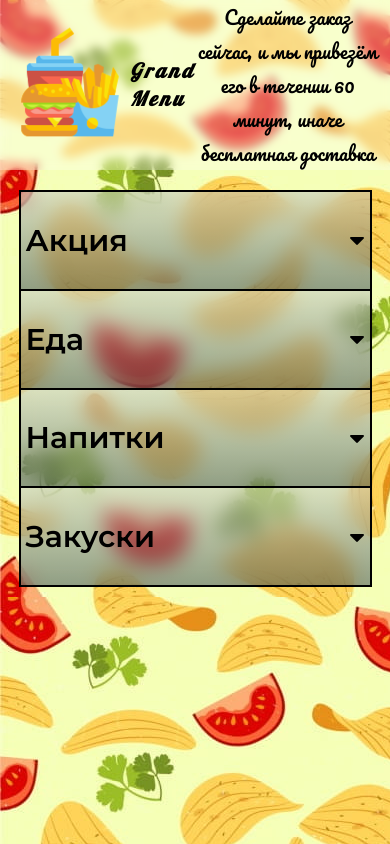
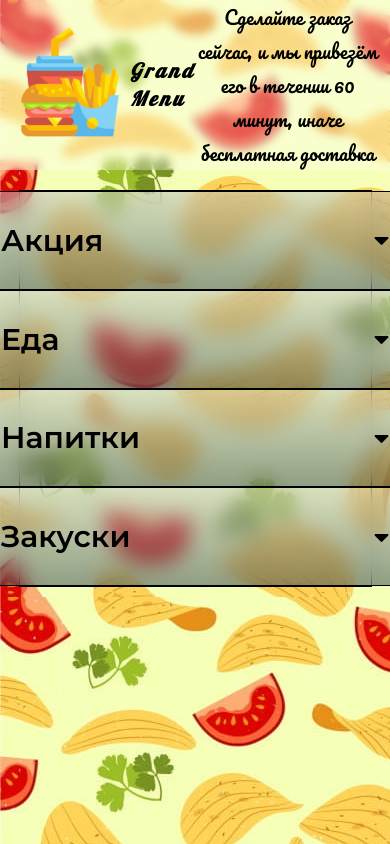
Before and after one commit to ardryzhov/grand-menu, a React (Create React App) app: page / in a window 390 px wide. Built offline with nearby package versions, Linux system fonts and the light colour scheme.

Commit message:
fix bugs, add a responsive to accordion item

```diff
--- a/src/App.scss
+++ b/src/App.scss
@@ -7,6 +7,11 @@
 	flex-direction: row;
 	flex-wrap: wrap;
 	align-items: center;
-	justify-content: space-evenly;
+}
 
+@media screen and (max-width: 770px) {
+	#main {
+		margin: 20px auto;
+		justify-content: center;
+	}
 }
--- a/src/Component/Accordion/Accordion.jsx
+++ b/src/Component/Accordion/Accordion.jsx
@@ -40,6 +40,7 @@ const Accordion = ({accordionTickers, order, setOrder, addToOrder}) => {
 					? 'item-content show'
 					: 'item-content'}>
 						<AccordionItem
+						ticker={value.ticker}
 						obj={obj}
 						order={order}
 						setOrder={setOrder}
--- a/src/Component/AccordionItem/AccordionItem.jsx
+++ b/src/Component/AccordionItem/AccordionItem.jsx
@@ -4,7 +4,7 @@ import './_accordionItem.scss';
 
 import products from '../../assets/data/data';
 
-const AccordionItem = ({obj, addToOrder}) => {
+const AccordionItem = ({obj, addToOrder, ticker}) => {
 	const itemRef = useRef();
 
 	const mouseEnter = (e) => {
@@ -25,42 +25,68 @@ const AccordionItem = ({obj, addToOrder}) => {
 		}
 	}
 
+	const accordionItem = obj.map((value, idx) => {
+		let itemToOrder = null;
 
-	const accordItem = obj.map(item => {
-		console.log(item)
-	})
+		const x = Object.keys(products).map(val => {
+			if (products[val].title === value.title) {
+				itemToOrder = val;
+			}
+		});
 
-
-	const accordionItem = obj.map(item => {
-
-		const items = Object.keys(products).map(value => {
-
-			if (products[value].ticker === item.ticker) {
-				return (
-					<div className="accordion-item" ref={itemRef} onMouseEnter={(e) => mouseEnter(e)} onMouseLeave={(e) => mouseLeave(e)} key={value} >
+		return (
+			<div className="accordion-item" ref={itemRef} onMouseEnter={(e) => mouseEnter(e)} onMouseLeave={(e) => mouseLeave(e)} key={idx} >
 							<div className="accordion-img">
-								<img src={Object.values(products[value].img)[0]} alt={products[value].title} className='image'/>
+								<img src={Object.values(value.img)[0]} alt={value.title} className='image'/>
 									<div className="item-details">
-										{products[value].details}
+										{value.details}
 									</div>
 							</div>
 							<div className="item-info">
 								<div className="item-name">
-									<h3>{products[value].title}</h3>
+									<h3>{value.title}</h3>
 								</div>
 								<div className="item-bottom">
-								<div className="item-price">{products[value].price} ₽</div>
-									<button className="accordion-btn" onClick={() => addToOrder(value)}>
+								<div className="item-price">{value.price} ₽</div>
+									<button className="accordion-btn" onClick={() => addToOrder(itemToOrder)}>
 										<i className="fas fa-cart-plus"></i>
 										<span>В корзину</span></button>
 								</div>
 							</div>
 					</div>
-				)
-			}
-		})
-		return items
+		)
 	})
+
+
+	// const accordionItem = obj.map(item => {
+
+	// 	const items = Object.keys(products).map(value => {
+	// 		if (products[value].ticker === item.ticker) {
+	// 			return (
+	// 				<div className="accordion-item" ref={itemRef} onMouseEnter={(e) => mouseEnter(e)} onMouseLeave={(e) => mouseLeave(e)} key={value} >
+	// 						<div className="accordion-img">
+	// 							<img src={Object.values(products[value].img)[0]} alt={products[value].title} className='image'/>
+	// 								<div className="item-details">
+	// 									{products[value].details}
+	// 								</div>
+	// 						</div>
+	// 						<div className="item-info">
+	// 							<div className="item-name">
+	// 								<h3>{products[value].title}</h3>
+	// 							</div>
+	// 							<div className="item-bottom">
+	// 							<div className="item-price">{products[value].price} ₽</div>
+	// 								<button className="accordion-btn" onClick={() => addToOrder(value)}>
+	// 									<i className="fas fa-cart-plus"></i>
+	// 									<span>В корзину</span></button>
+	// 							</div>
+	// 						</div>
+	// 				</div>
+	// 			)
+	// 		}
+	// 	})
+	// 	return items
+	// })
 
 	return (
 		<div className="accordion-item-wrapper">
--- a/src/Component/AccordionItem/_accordionItem.scss
+++ b/src/Component/AccordionItem/_accordionItem.scss
@@ -3,7 +3,8 @@
 .accordion-item-wrapper {
 	display: flex;
 	flex-wrap: wrap;
-	width: 100%;
+	justify-content: center;
+	width: 750px;
 	.accordion-item {
 		width: 300px;
 		height: 420px;
@@ -77,3 +78,27 @@
 		}
 	}
 }
+
+@media screen and (max-width: 770px) {
+	.accordion-item-wrapper {
+		width: 550px;
+	}
+}
+
+@media screen and (max-width: 430px) {
+	.accordion-item-wrapper {
+		width: 400px;
+	}
+}
+
+@media screen and (max-width: 380px) {
+	.accordion-item-wrapper {
+		width: 350px;
+	}
+}
+
+@media screen and (max-width: 320px) {
+	.accordion-item-wrapper {
+		width: 300px;
+	}
+}
```
